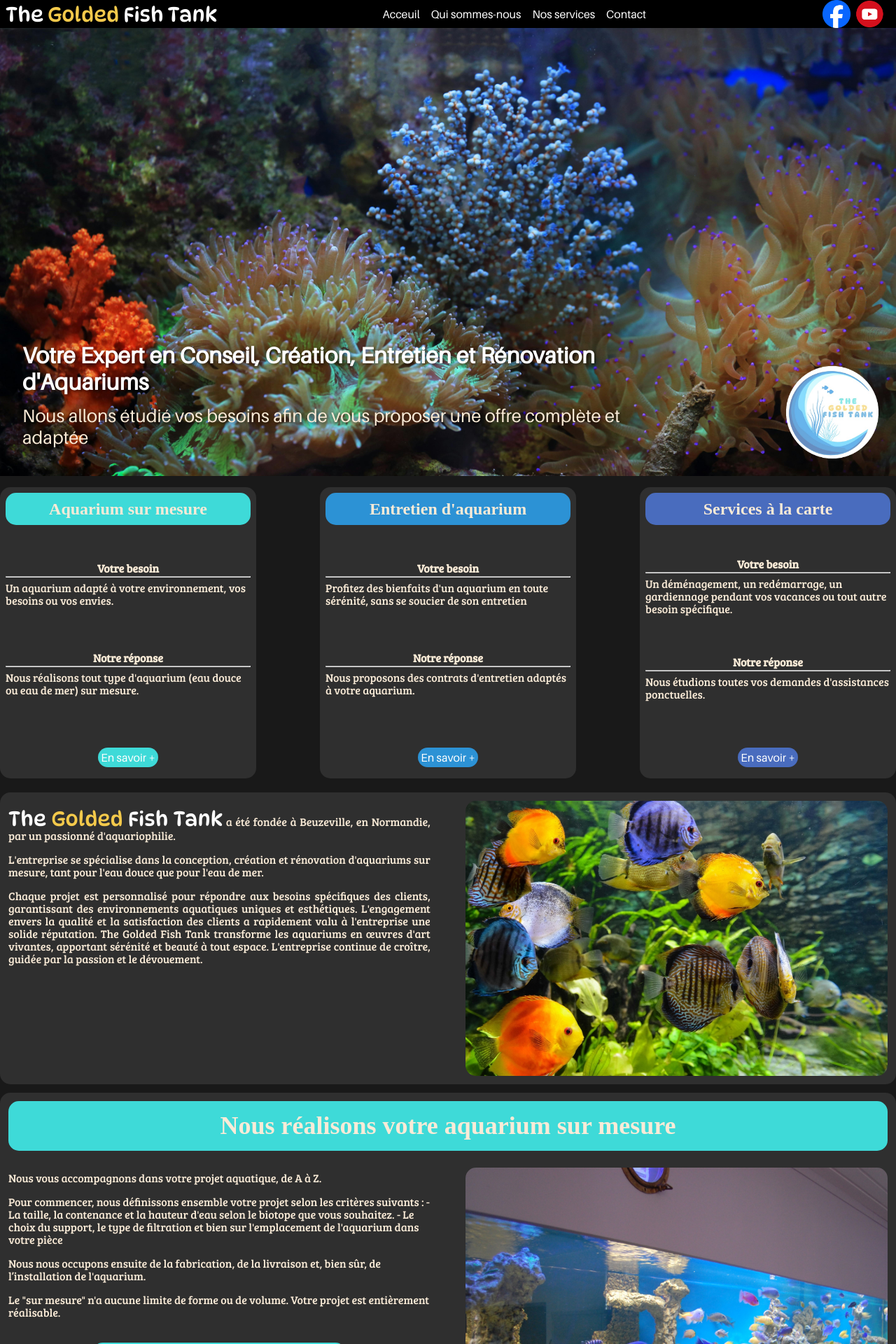
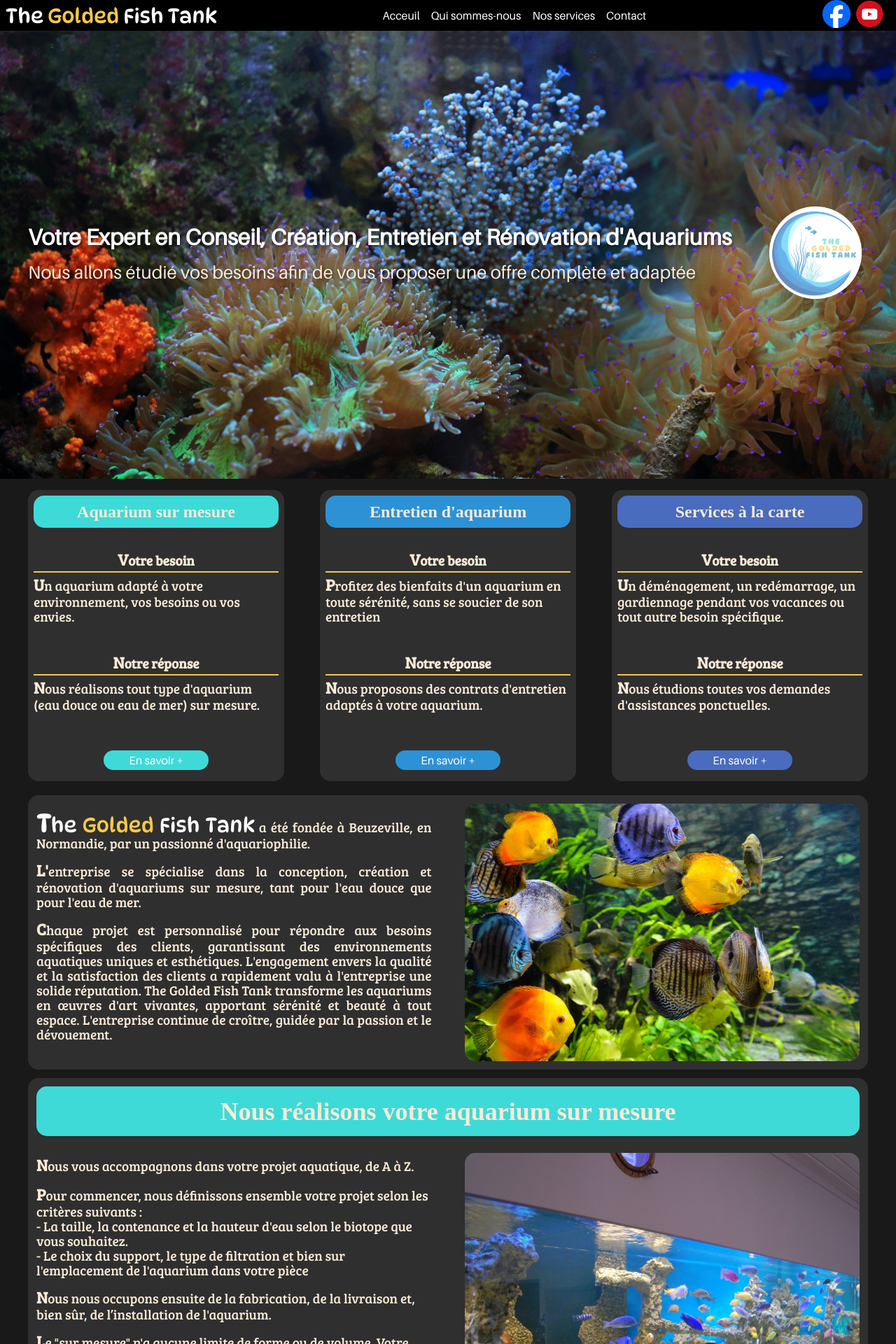
Before and after one commit to OliRati/the_golded_fish_tank, a PHP site: page / in a window 1280 px wide. Shown: the top 1920 px of the page at 70% size. Run offline with PHP 8.4, Linux system fonts and the light colour scheme.

Commit message:
Better responsiveness + animations

```diff
--- a/assets/css/style.css
+++ b/assets/css/style.css
@@ -85,7 +85,6 @@
     flex-direction: column;
     align-items: center;
     justify-content: center;
-
 }
 
 #mainpicture {
@@ -95,14 +94,17 @@
     overflow: hidden;
 }
 
-#mainpicture div {
+.maintitle {
     position: absolute;
-    left: 0.5em;
-    bottom: 0.5em;
-    width: 70vw;
+    bottom: 0.2em;
+    left: 1em;
+    right: 1em;
+    display: flex;
+    align-items: center;
+    justify-content: space-between;
 }
 
-#mainpicture h1 {
+.bigtitle {
     color: white;
     font-family: 'Aileron';
     font-size: 1em;
@@ -111,18 +113,17 @@
     margin-bottom: 0.2em;
 }
 
-#mainpicture p {
+.smalltitle {
+    color:antiquewhite;
     font-family: 'Aileron';
     font-size: 0.8em;
     font-weight: 400;
     text-shadow: 2px 2px 4px rgba(0, 0, 0, 0.5);
+    padding: 0;
 }
 
 #mainlogo {
-    position: absolute;
-    right: 1em;
-    bottom: 1em;
-    width: 25vw;
+    width: 30%;
     max-width: 150px;
     height: auto;
 }
@@ -166,23 +167,44 @@
     padding: 0.5rem 0;
 }
 
+p::first-letter {
+    font-weight: 800;
+    font-size: larger;
+}
+
 .holder {
     display: flex;
     flex-wrap: wrap;
     justify-content: space-between;
-    width: 100%;
+    width: 250px;
+    margin: 0 auto;
 }
 
 .tuile {
     background-color: #2f2f2f;
     border-radius: 15px;
-    width: 80%;
+    width: 250px;
     height: 400px;
     padding: 0.5em;
     display: flex;
     flex-direction: column;
     justify-content: space-between;
     margin: 0.5em 0;
+}
+
+.tuile a {
+    font-family: 'Aileron';
+    font-size: 1em;
+    padding: 0 2em;
+}
+
+.tuile hr {
+    border: 1px solid #f3c94b;
+}
+
+.tuile:hover {
+    box-shadow: 0 0 10px #3edad8;
+    transition: box-shadow 0.3s ease-in-out;
 }
 
 .color1 {
@@ -235,6 +257,11 @@
     width: fit-content;
 }
 
+.boxedbutton:hover {
+    color: #f3c94b;
+    cursor: pointer;
+}
+
 .roundedbox {
     border-radius: 15px;
     font-size: 1.5em;
@@ -280,7 +307,7 @@
 }
 
 .miniatures {
-    display: flew;
+    display: flex;
     flex-wrap: wrap;
 }
 
@@ -292,6 +319,8 @@
 
 .miniatures img:hover {
     transform: scale(1.4);
+    transition: transform 0.3s ease-in-out;
+    cursor: pointer;
 }
 
 .logofacebook,
@@ -343,7 +372,7 @@
 
 form {
     width: 100%;
-    font-size:0.8em;
+    font-size: 0.8em;
     font-family: 'Aileron';
 }
 
@@ -398,8 +427,8 @@
 
 /* For large phones */
 @media screen and (min-width:560px) {
-    .tuile {
-        width: 250px;
+    .holder {
+        width: 100%;
     }
 }
 
@@ -420,6 +449,10 @@
         margin: 0.5em auto;
     }
 
+    .maintitle {
+        bottom: 7em;
+    }
+
     .about {
         flex-wrap: nowrap;
     }
@@ -437,26 +470,17 @@
         width: 48%;
     }
 
-    #mainpicture div {
-        left: 1em;
-        bottom: 1em;
+    .bigtitle {
+        font-size: 1.5em;
+        margin-bottom: 0.5em;
     }
 
-    #mainpicture h1 {
-        font-size: 1.5em;
-        margin-bottom: 0.2em;
-    }
-
-    #mainpicture p {
+    .smalltitle {
         font-size: 1.2em;
     }
 
     a {
         font-size: 0.8em;
-    }
-
-    .tuile {
-        width: 250px;
     }
 }
 
@@ -467,28 +491,36 @@
     }
 
     .element {
-        width: 1280px;
+        width: 1200px;
         margin: 0.5em auto;
     }
 
-    #mainpicture div {
-        left: 2em;
-        bottom: 2em;
+    .maintitle {
+        bottom: 15em;
     }
 
-    #mainpicture h1 {
+    .bigtitle {
         font-size: 2em;
-        margin-bottom: 0.2em;
+        margin-bottom: 0.5em;
     }
 
-    #mainpicture p {
+    .smalltitle {
         font-size: 1.6em;
+    }
+
+    #mainlogo {
+        right: 5em;
+        bottom: 10em;
     }
 
     a {
         font-size: 1.0em;
     }
 
+    p {
+        font-size: 1.2rem;
+    }
+
     .tuile {
         width: 350px;
     }
--- a/index.html
+++ b/index.html
@@ -23,22 +23,30 @@
                 <a href="#contactus">Contact</a>
             </div>
             <div class="socialheader">
+                <a href="https://www.facebook.fr">
                     <img class="logofacebook" src="./assets/img/facebook_logo.png" alt="Facebook logo">
+                </a>
+                <a href="https://www.youtube.fr">
                     <img class="logoyoutube" src="./assets/img/youtube_logo.png" alt="Youtube logo">
+                </a>
             </div>
         </div>
     </header>
 
     <div id="mainpicture" id="mainpage">
         <img src="./assets/img/pexels-saturnus99-9004341.jpg" alt="">
+        <div class="element maintitle">
             <div>
-            <h1>Votre Expert en Conseil, Création, Entretien et Rénovation d'Aquariums</h1>
-            <p>Nous allons étudié vos besoins afin de vous proposer une offre complète et adaptée</p>
+                <h1 class="bigtitle">Votre Expert en Conseil, Création, Entretien et Rénovation d'Aquariums</h1>
+                <div class="smalltitle">Nous allons étudié vos besoins afin de vous proposer une offre complète et
+                    adaptée</div>
             </div>
             <img id="mainlogo" src="./assets/img/logo_thegoldedfishtank.png" alt="">
         </div>
+    </div>
 
-    <div class="element holder" id="ourservices">
+    <div class="element" id="ourservices">
+        <div class="holder">
             <div class="tuile">
                 <h2 class="boxedtitle color1">
                     Aquarium sur mesure
@@ -84,7 +92,8 @@
                 <div>
                     <p class="center">Votre besoin</p>
                     <hr>
-                <p>Un déménagement, un redémarrage, un gardiennage pendant vos vacances ou tout autre besoin spécifique.
+                    <p>Un déménagement, un redémarrage, un gardiennage pendant vos vacances ou tout autre besoin
+                        spécifique.
                     </p>
                 </div>
                 <div>
@@ -94,6 +103,7 @@
                 </div>
                 <div class="boxedbutton color3">
                     <a href="#alacarte">En savoir +</a>
+                </div>
             </div>
         </div>
     </div>
@@ -134,10 +144,10 @@
                         Nous vous accompagnons dans votre projet aquatique, de A à Z.
                     </p>
                     <p>
-                        Pour commencer, nous définissons ensemble votre projet selon les critères suivants :
-                        - La taille, la contenance et la hauteur d'eau selon le biotope que vous souhaitez. - Le choix
-                        du
-                        support, le type de filtration et bien sur l'emplacement de l'aquarium dans votre pièce
+                        Pour commencer, nous définissons ensemble votre projet selon les critères suivants :<br>
+                        - La taille, la contenance et la hauteur d'eau selon le biotope que vous souhaitez.<br>
+                        - Le choix du support, le type de filtration et bien sur l'emplacement de l'aquarium dans votre
+                        pièce
                     </p>
                     <p>
                         Nous nous occupons ensuite de la fabrication, de la livraison et, bien sûr, de l’installation de
@@ -354,7 +364,7 @@
     <div class="element roundedbox colorgray">
         <div class="innerbox">
             <div class="boxedtitle color3">
-                Vos dernieres question
+                Vos dernieres questions
             </div>
             <div class="article colorlightgray">
                 <div class="horodatage">
@@ -443,7 +453,7 @@
                     Protection des données
                 </p>
                 <p>
-                    CGU
+                    <a href="cgu.html">CGU</a>
                 </p>
                 <p>
                     Ce site internet est hébergé par :
@@ -453,8 +463,12 @@
                 </p>
             </div>
             <div class="socialfooter">
+                <a href="https://www.facebook.fr">
                     <img class="logofacebook" src="./assets/img/facebook_logo.png" alt="Facebook logo">
+                </a>
+                <a href="https://www.youtube.fr">
                     <img class="logoyoutube" src="./assets/img/youtube_logo.png" alt="Youtube logo">
+                </a>
             </div>
         </div>
     </footer>
```
Also changed, not shown: cgu.html (added, +65 -0 lines). Lines whose indentation alone changed are shown as unchanged.
